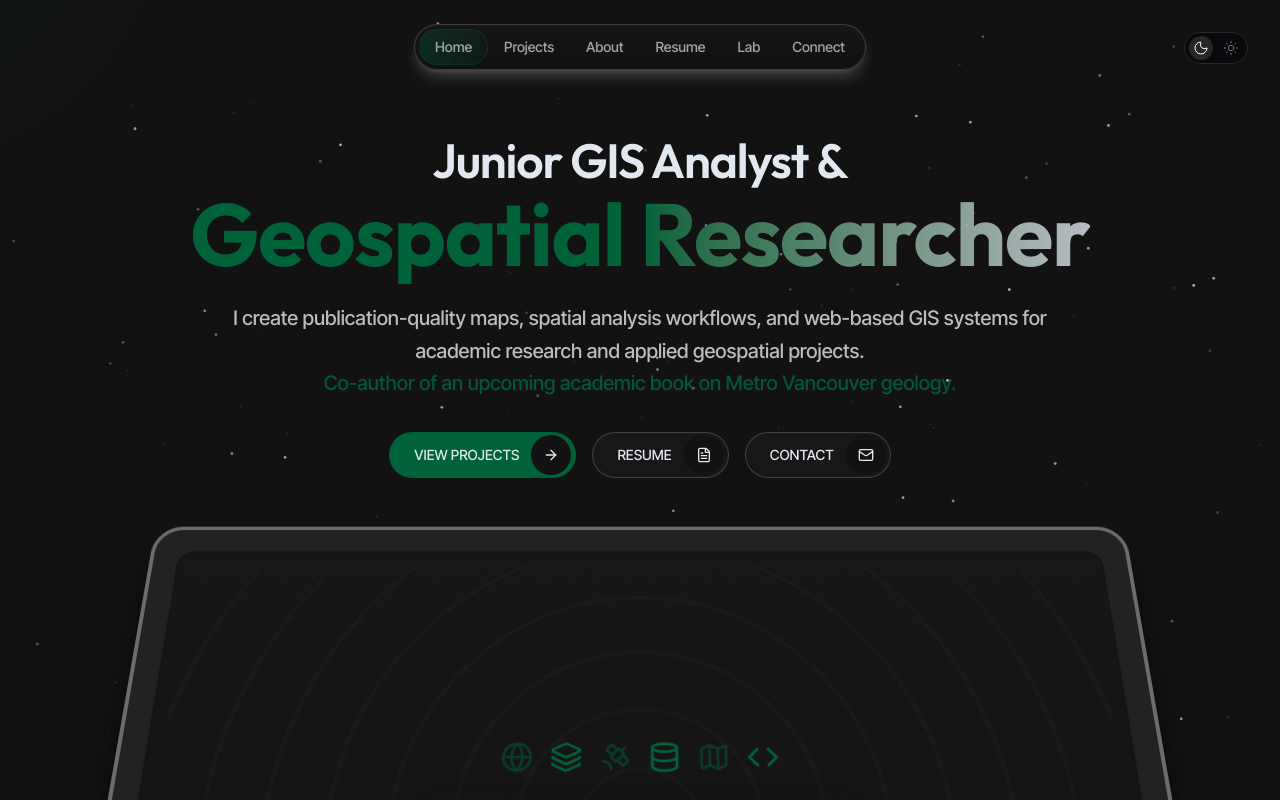
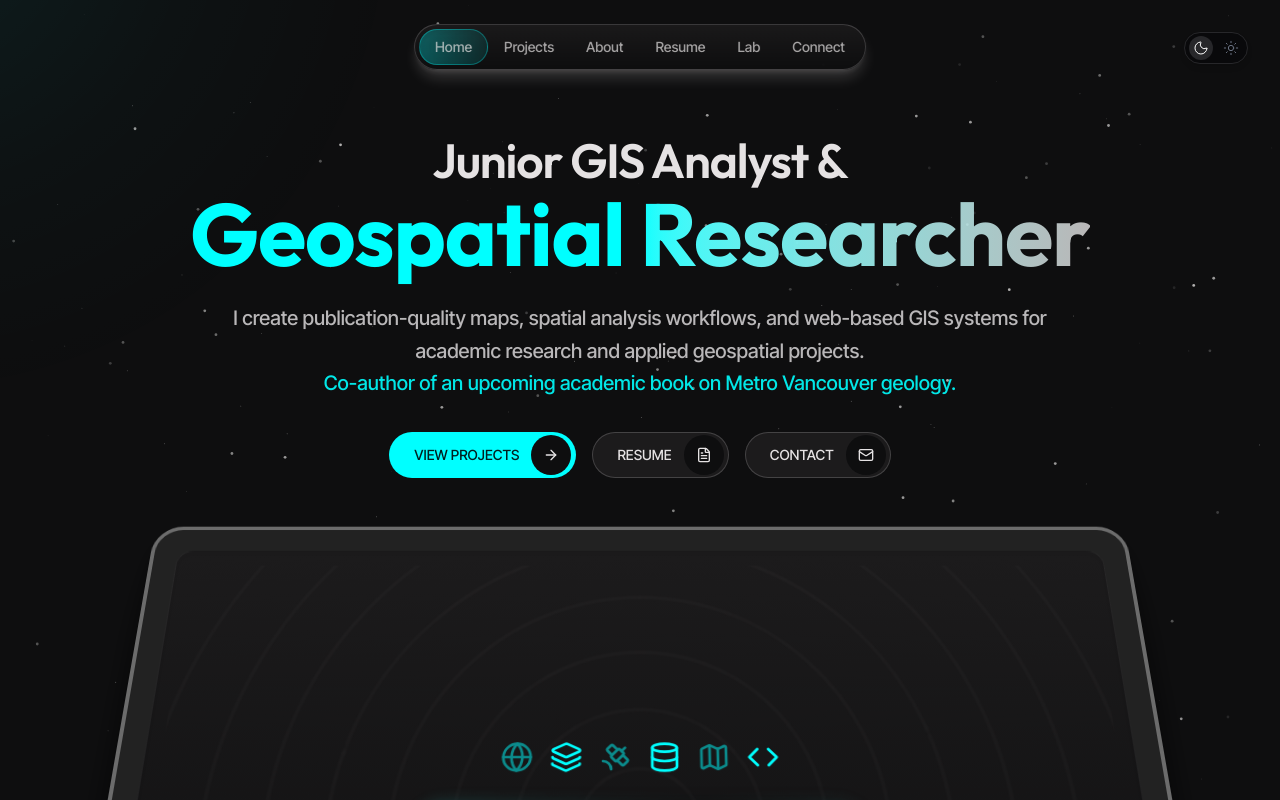
Before and after one commit to thaparSAAB14/gis.priyanshu.world, a Next.js app: page / in a window 1280 px wide. Shown: the top 800 px of the page. Built offline with nearby package versions, Linux system fonts and the light colour scheme.

Commit message:
UI: Implement Lidar Noir Design System (Cyan/Void) globally via globals.css and inject glassmorphic card parameters

```diff
--- a/src/app/globals.css
+++ b/src/app/globals.css
@@ -73,38 +73,38 @@
 }
 
 .dark {
-  --card: #171717;
-  --ring: #4ade80;
-  --input: #242424;
-  --muted: #1f1f1f;
-  --accent: #313131;
-  --border: #292929;
-  --chart-1: #4ade80;
-  --chart-2: #60a5fa;
-  --chart-3: #a78bfa;
-  --chart-4: #fbbf24;
-  --chart-5: #2dd4bf;
-  --popover: #242424;
-  --primary: #006239;
-  --sidebar: #121212;
-  --secondary: #242424;
-  --background: #121212;
-  --foreground: #e2e8f0;
-  --destructive: #541c15;
-  --sidebar-ring: #4ade80;
-  --sidebar-accent: #313131;
-  --sidebar-border: #292929;
-  --card-foreground: #e2e8f0;
-  --sidebar-primary: #006239;
-  --muted-foreground: #a2a2a2;
-  --accent-foreground: #fafafa;
-  --popover-foreground: #a9a9a9;
-  --primary-foreground: #dde8e3;
-  --sidebar-foreground: #898989;
-  --secondary-foreground: #fafafa;
-  --destructive-foreground: #ede9e8;
-  --sidebar-accent-foreground: #fafafa;
-  --sidebar-primary-foreground: #dde8e3;
+  --background: #0e0e0f;
+  --foreground: #e5e2e3;
+  --card: #1c1b1c;
+  --card-foreground: #e5e2e3;
+  --popover: #1c1b1c;
+  --popover-foreground: #e5e2e3;
+  --primary: #00ffff;
+  --primary-foreground: #002020;
+  --secondary: #035252;
+  --secondary-foreground: #93d2d1;
+  --muted: #2a2a2b;
+  --muted-foreground: #b9cac9;
+  --accent: #00dddd;
+  --accent-foreground: #002020;
+  --destructive: #93000a;
+  --destructive-foreground: #ffdad6;
+  --border: #3a4a49;
+  --input: #2a2a2b;
+  --ring: #00ffff;
+  --chart-1: #00ffff;
+  --chart-2: #93d2d1;
+  --chart-3: #fce442;
+  --chart-4: #035252;
+  --chart-5: #00dddd;
+  --sidebar: #0e0e0f;
+  --sidebar-foreground: #b9cac9;
+  --sidebar-primary: #00ffff;
+  --sidebar-primary-foreground: #002020;
+  --sidebar-accent: #2a2a2b;
+  --sidebar-accent-foreground: #e5e2e3;
+  --sidebar-border: #3a4a49;
+  --sidebar-ring: #00ffff;
   color-scheme: dark;
 }
 
--- a/src/app/page.tsx
+++ b/src/app/page.tsx
@@ -485,19 +485,19 @@ export default function Home() {
               img: "/about-portrait.png"
             }
           ].map((p, i) => (
-            <a href={`/projects/${p.id}`} key={i} className={`group relative block w-full h-[320px] rounded-2xl overflow-hidden border border-border/50 bg-card hover:border-primary/50 transition-all duration-300 hover:-translate-y-1 shadow-lg hover:shadow-primary/10 ${i === 4 ? "md:col-span-2" : ""}`}>
+            <a href={`/projects/${p.id}`} key={i} className={`group relative block w-full h-[320px] rounded-2xl overflow-hidden border border-border/40 bg-card/40 backdrop-blur-xl hover:border-primary/60 transition-all duration-500 hover:-translate-y-1 shadow-lg hover:shadow-[0_0_40px_rgba(0,255,255,0.15)] ${i === 4 ? "md:col-span-2" : ""}`}>
               <Image
                 src={p.img}
                 alt={p.title}
                 fill
                 sizes="(max-width: 768px) 100vw, 50vw"
-                className="object-cover opacity-80 group-hover:opacity-100 group-hover:scale-105 transition-all duration-700 ease-in-out"
+                className="object-cover opacity-60 group-hover:opacity-90 group-hover:scale-105 transition-all duration-700 ease-in-out mix-blend-luminosity group-hover:mix-blend-normal"
               />
-              <div className="absolute inset-x-0 bottom-0 p-6 md:p-8 bg-gradient-to-t from-background via-background/90 to-transparent pt-24 text-left">
-                <h3 className="text-2xl font-bold font-display text-white tracking-tight mb-2 group-hover:text-primary transition-colors">{p.title}</h3>
-                <p className="text-sm font-medium text-gray-300 line-clamp-2 md:line-clamp-3 w-11/12 leading-relaxed">{p.desc}</p>
+              <div className="absolute inset-x-0 bottom-0 p-6 md:p-8 bg-gradient-to-t from-background via-background/95 to-transparent pt-32 text-left">
+                <h3 className="text-2xl font-bold font-display text-primary tracking-tight mb-2 group-hover:text-white transition-colors">{p.title}</h3>
+                <p className="text-sm font-medium text-foreground/80 line-clamp-2 md:line-clamp-3 w-11/12 leading-relaxed">{p.desc}</p>
                 <div className="mt-4 inline-flex items-center text-xs font-mono tracking-widest text-primary uppercase font-semibold">
-                  Read Case Study <span className="ml-2 group-hover:translate-x-1 transition-transform">→</span>
+                  Read Case Study <span className="ml-2 group-hover:translate-x-2 transition-transform">→</span>
                 </div>
               </div>
             </a>
```
